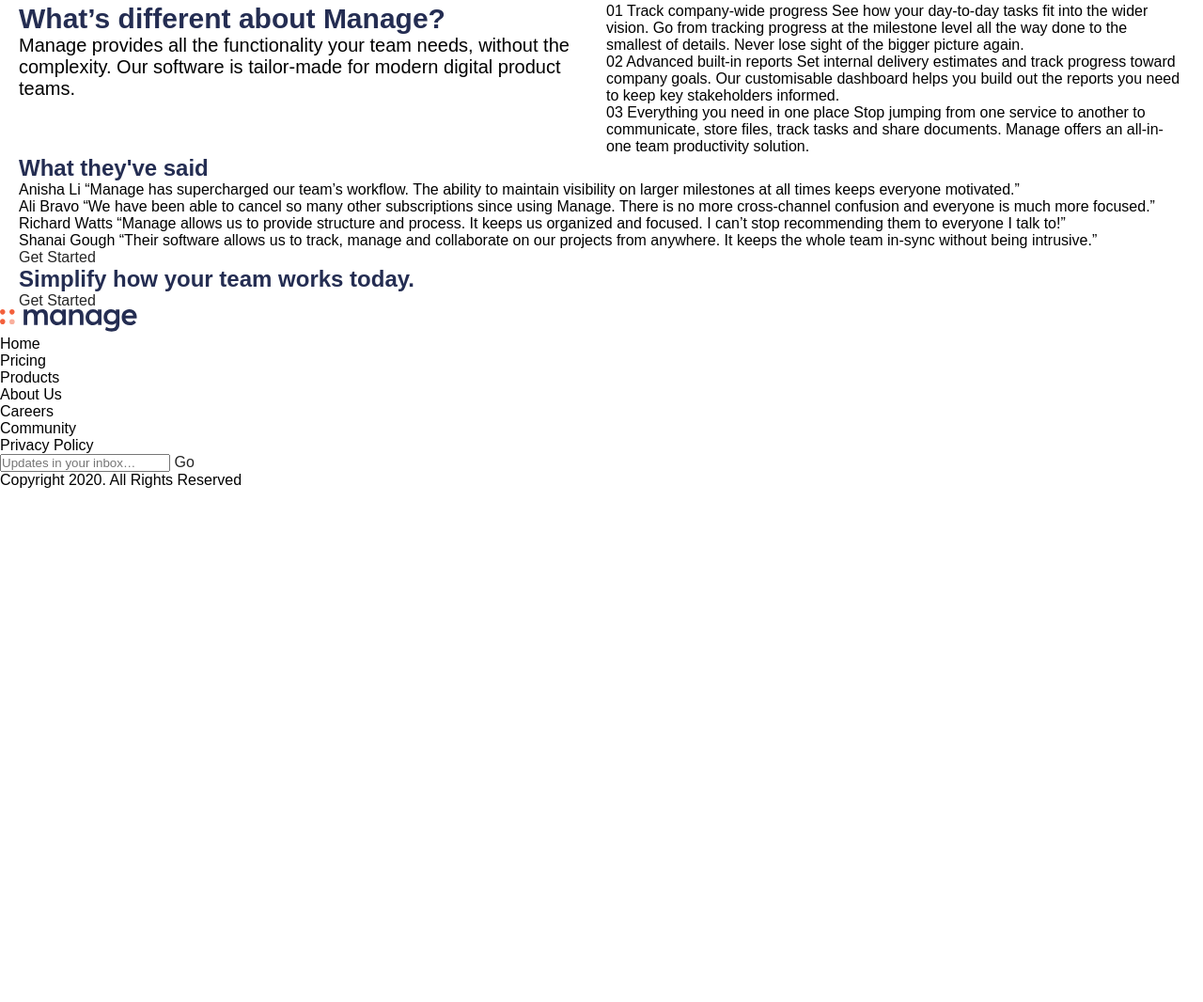
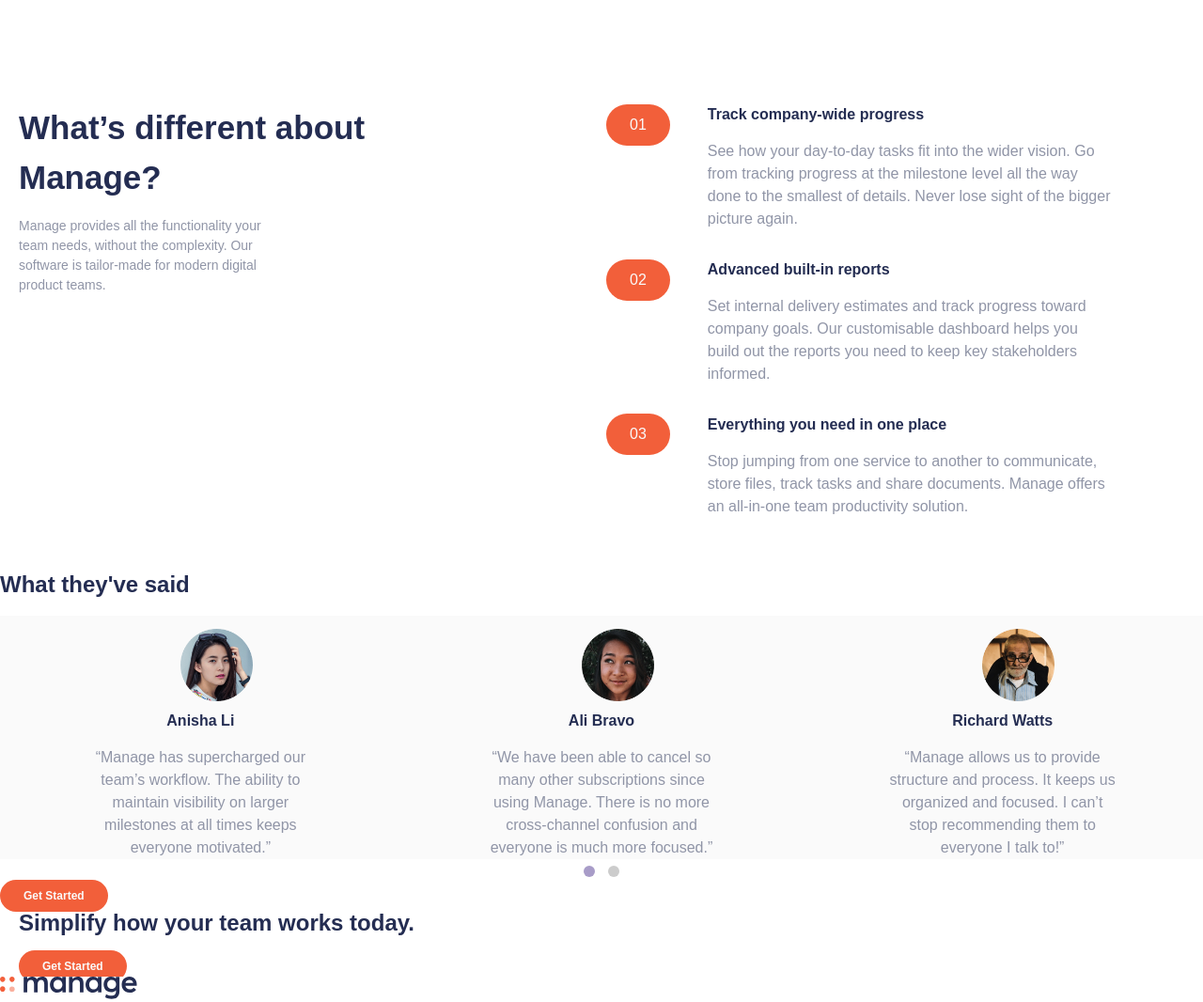
Before and after one commit to samadjei/Manage-Landing-Page, a plain HTML site: page index.html in a window 1280 px wide. Shown: the part 700-1766 px from the top of the page at 94% size. Before the commit the page ends 1220 px from the top, so only its background shows below. Drawn offline with Linux system fonts and the light colour scheme; a web font is replaced by a local one.

Commit message:
Completed showcase

```diff
--- a/index.html
+++ b/index.html
@@ -7,6 +7,7 @@
 
     <link rel="icon" type="image/png" sizes="32x32" href="./images/favicon-32x32.png" />
     <link rel="stylesheet" href="https://cdnjs.cloudflare.com/ajax/libs/font-awesome/5.13.0/css/all.min.css" />
+    <link rel="stylesheet" href="css/glider.min.css" />
     <link rel="stylesheet" href="css/main.css" />
 
     <title>Frontend Mentor | Man age landing page</title>
@@ -57,9 +58,27 @@
 
           <div class="showcase__right">
             <ul>
-              <li>01 Track company-wide progress See how your day-to-day tasks fit into the wider vision. Go from tracking progress at the milestone level all the way done to the smallest of details. Never lose sight of the bigger picture again.</li>
-              <li>02 Advanced built-in reports Set internal delivery estimates and track progress toward company goals. Our customisable dashboard helps you build out the reports you need to keep key stakeholders informed.</li>
-              <li>03 Everything you need in one place Stop jumping from one service to another to communicate, store files, track tasks and share documents. Manage offers an all-in-one team productivity solution.</li>
+              <li class="list">
+                <span class="list--num">01</span>
+                <div class="list--content">
+                  <h4>Track company-wide progress</h4>
+                  <p>See how your day-to-day tasks fit into the wider vision. Go from tracking progress at the milestone level all the way done to the smallest of details. Never lose sight of the bigger picture again.</p>
+                </div>
+              </li>
+              <li class="list">
+                <span class="list--num">02</span>
+                <div class="list--content">
+                  <h4>Advanced built-in reports</h4>
+                  <p>Set internal delivery estimates and track progress toward company goals. Our customisable dashboard helps you build out the reports you need to keep key stakeholders informed.</p>
+                </div>
+              </li>
+              <li class="list">
+                <span class="list--num">03</span>
+                <div class="list--content">
+                  <h4>Everything you need in one place</h4>
+                  <p>Stop jumping from one service to another to communicate, store files, track tasks and share documents. Manage offers an all-in-one team productivity solution.</p>
+                </div>
+              </li>
             </ul>
           </div>
         </div>
@@ -67,30 +86,43 @@
     </section>
 
     <section>
-      <div class="container">
+      <div class="glider-contain multiple">
         <h2>What they've said</h2>
-        <div class="testimonials">
-          <div>
-            Anisha Li “Manage has supercharged our team’s workflow. The ability to maintain visibility on larger milestones at all times keeps everyone motivated.”
+        <div class="glider">
+          <div class="testimonials">
+            <img src="images/avatar-anisha.png" alt="Person" />
+            <h4>Anisha Li</h4>
+            <p>
+              “Manage has supercharged our team’s workflow. The ability to maintain visibility on larger milestones at all times keeps everyone motivated.”
+            </p>
           </div>
-          <div>
-            Ali Bravo “We have been able to cancel so many other subscriptions since using Manage. There is no more cross-channel confusion and everyone is much more focused.”
+          <div class="testimonials">
+            <img src="images/avatar-ali.png" alt="Person" />
+            <h4>Ali Bravo</h4>
+            <p>
+              “We have been able to cancel so many other subscriptions since using Manage. There is no more cross-channel confusion and everyone is much more focused.”
+            </p>
           </div>
-          <div>
-            Richard Watts “Manage allows us to provide structure and process. It keeps us organized and focused. I can’t stop recommending them to everyone I talk to!”
+          <div class="testimonials">
+            <img src="images/avatar-richard.png" alt="Person" />
+            <h4>Richard Watts</h4>
+            <p>“Manage allows us to provide structure and process. It keeps us organized and focused. I can’t stop recommending them to everyone I talk to!”</p>
           </div>
-          <div>
-            Shanai Gough “Their software allows us to track, manage and collaborate on our projects from anywhere. It keeps the whole team in-sync without being intrusive.”
+          <div class="testimonials">
+            <img src="images/avatar-shanai.png" alt="Person" />
+            <h4>Shanai Gough</h4>
+            <p>“Their software allows us to track, manage and collaborate on our projects from anywhere. It keeps the whole team in-sync without being intrusive.”</p>
           </div>
         </div>
-        <a href="#">Get Started</a>
+        <div id="dots" class="glider-dots"></div>
       </div>
+      <a class="cta" href="#">Get Started</a>
     </section>
 
     <section>
       <div class="container">
         <h2>Simplify how your team works today.</h2>
-        <a href="#">Get Started</a>
+        <a class="cta" href="#">Get Started</a>
       </div>
     </section>
 
@@ -120,5 +152,7 @@
         <p>Copyright 2020. All Rights Reserved</p>
       </div>
     </footer>
+    <script src="js/glider.min.js"></script>
+    <script src="js/app.js"></script>
   </body>
 </html>
--- /dev/null
+++ b/js/app.js
@@ -0,0 +1,5 @@
+new Glider(document.querySelector('.glider'), {
+  slidesToShow: 3,
+  draggable: true,
+  dots: '#dots'
+});
--- a/scss/_global.scss
+++ b/scss/_global.scss
@@ -19,6 +19,7 @@ body {
   background: #fff;
   color: #000;
   font-size: 16px;
+  line-height: 1.5;
 }
 
 a {
@@ -35,8 +36,14 @@ img {
 }
 
 h1,
-h2 {
+h2,
+h4 {
   color: $Dark-Blue;
+  padding-bottom: $p-btm-small;
+}
+
+p {
+  color: $Dark-Grayish-Blue;
 }
 
 .container {
--- a/scss/_hero.scss
+++ b/scss/_hero.scss
@@ -1,6 +1,5 @@
 .hero {
   &__content {
-    max-width: 100%;
     @include breakpoint(medium) {
       grid-row: 2 /3;
     }
--- a/scss/_showcase.scss
+++ b/scss/_showcase.scss
@@ -1,5 +1,36 @@
 .showcase {
+  margin-top: 10rem;
   &__left {
-    font-size: 2rem;
+    h2 {
+      font-size: 3.5rem;
+      width: 60%;
+    }
+    p {
+      font-size: 1.4rem;
+      width: 45%;
+    }
+  }
+
+  &__right {
+    ul .list {
+      display: grid;
+      grid-template-columns: 1fr 12fr;
+      padding-bottom: 3rem;
+      &--num {
+        background: $Bright-Red;
+        color: $Vary-Light-Gray;
+        margin-right: 4rem;
+        align-self: center;
+        border-radius: 5rem;
+        padding: 1rem 2.5rem;
+        margin-bottom: 9rem;
+      }
+
+      &--content {
+        p {
+          width: 43rem;
+        }
+      }
+    }
   }
 }
--- a/scss/_testimonial.scss
+++ b/scss/_testimonial.scss
@@ -0,0 +1,23 @@
+.testimonials {
+  position: relative;
+  width: 54rem;
+  background: $Vary-Light-Gray;
+  text-align: center;
+  padding: 0 9rem;
+  img {
+    display: block;
+    width: 7.7rem;
+    height: 7.7rem;
+    position: absolute;
+    bottom: 65%;
+    left: 45%;
+  }
+
+  h4 {
+    padding-top: 10rem;
+  }
+
+  p {
+    margin: auto;
+  }
+}
--- a/scss/_variables.scss
+++ b/scss/_variables.scss
@@ -7,3 +7,6 @@ $Dark-Grayish-Blue: #9095a7;
 $Very-Dark-Blue: #1d1e25;
 $Very-Pale-Red: #ffefeb;
 $Vary-Light-Gray: #fafafa;
+
+// Spacing
+$p-btm-small: 1.5rem;
```
Also changed, not shown: css/glider.min.css (added), css/main.css, js/glider.min.js (added).
